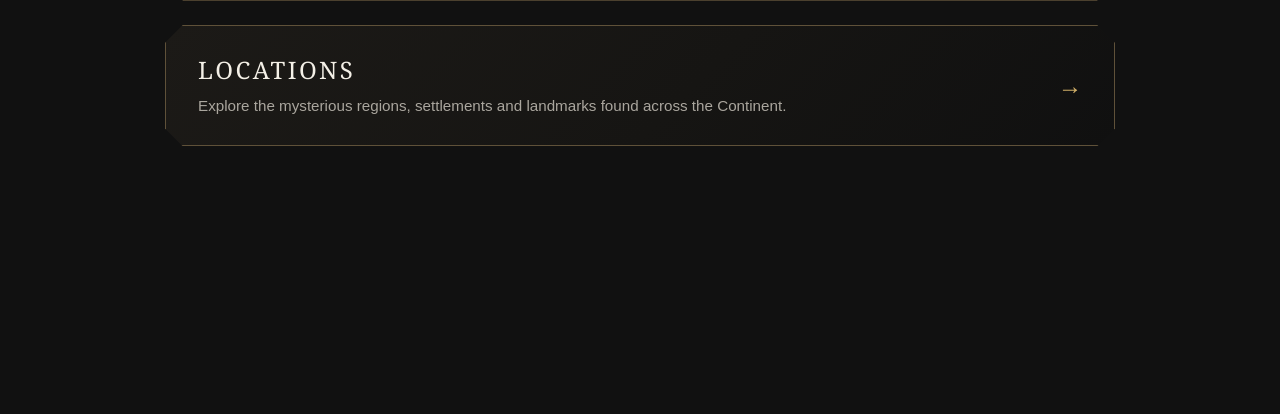
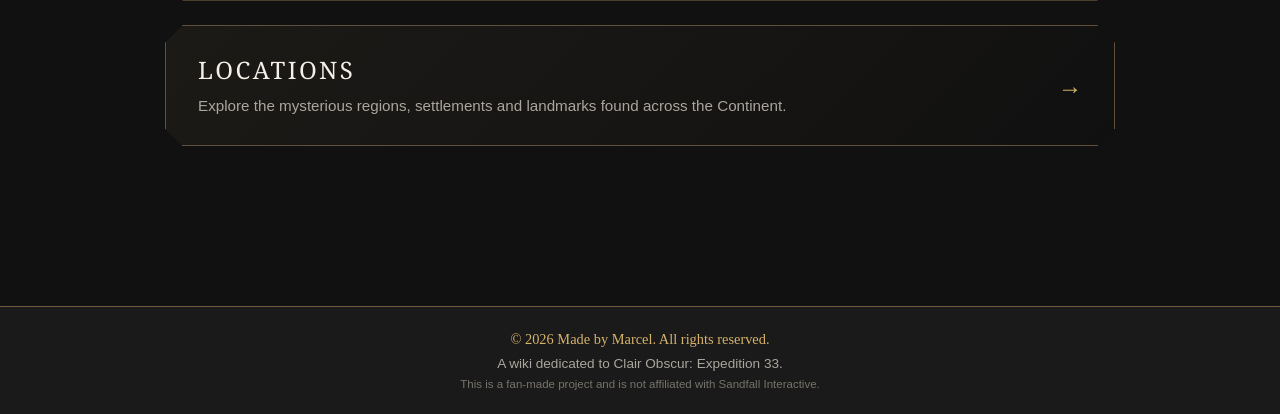
Before and after one commit to xmarcelx2018-cmd/expedition_33_wiki, a Django app: page / in a window 1280 px wide. Shown: the part 3634-4048 px from the top of the page. Before the commit the page ends 3780 px from the top, so only its background shows below. Run offline with Django 4.2, Linux system fonts and the light colour scheme; parts of the project's set-up code (start-up, migrations or seed data) failed here and were passed over.

Commit message:
Add and style footer

```diff
--- a/static/css/style.css
+++ b/static/css/style.css
@@ -1061,3 +1061,37 @@ a:hover {
         letter-spacing: 0.18rem;
     }
 }
+
+/* Footer */
+
+.site-footer {
+    margin-top: 4rem;
+    padding: 1.5rem 2rem;
+    background-color: #1a1a1a;
+    border-top: 1px solid #6f5b3e;
+    text-align: center;
+}
+
+.footer-content {
+    max-width: 900px;
+    margin: 0 auto;
+}
+
+.footer-content > p {
+    margin: 0 0 0.4rem;
+    color: #aaa69e;
+    font-size: 0.85rem;
+}
+
+.footer-copyright {
+    margin-bottom: 0.5rem !important;
+    color: #d6b36a !important;
+    font-family: "Times New Roman", serif;
+    font-size: 0.9rem !important;
+}
+
+.footer-disclaimer {
+    margin-bottom: 0 !important;
+    color: #77736c !important;
+    font-size: 0.72rem !important;
+}
--- a/templates/base.html
+++ b/templates/base.html
@@ -47,5 +47,23 @@
     {% block content %}
     {% endblock %}
 
+   <footer class="site-footer">
+    <div class="footer-content">
+
+        <p class="footer-copyright">
+            © 2026 Made by Marcel. All rights reserved.
+        </p>
+
+        <p>
+            A wiki dedicated to Clair Obscur: Expedition 33.
+        </p>
+
+        <p class="footer-disclaimer">
+            This is a fan-made project and is not affiliated with Sandfall Interactive.
+        </p>
+
+    </div>
+</footer>
+
 </body>
 </html>
```
